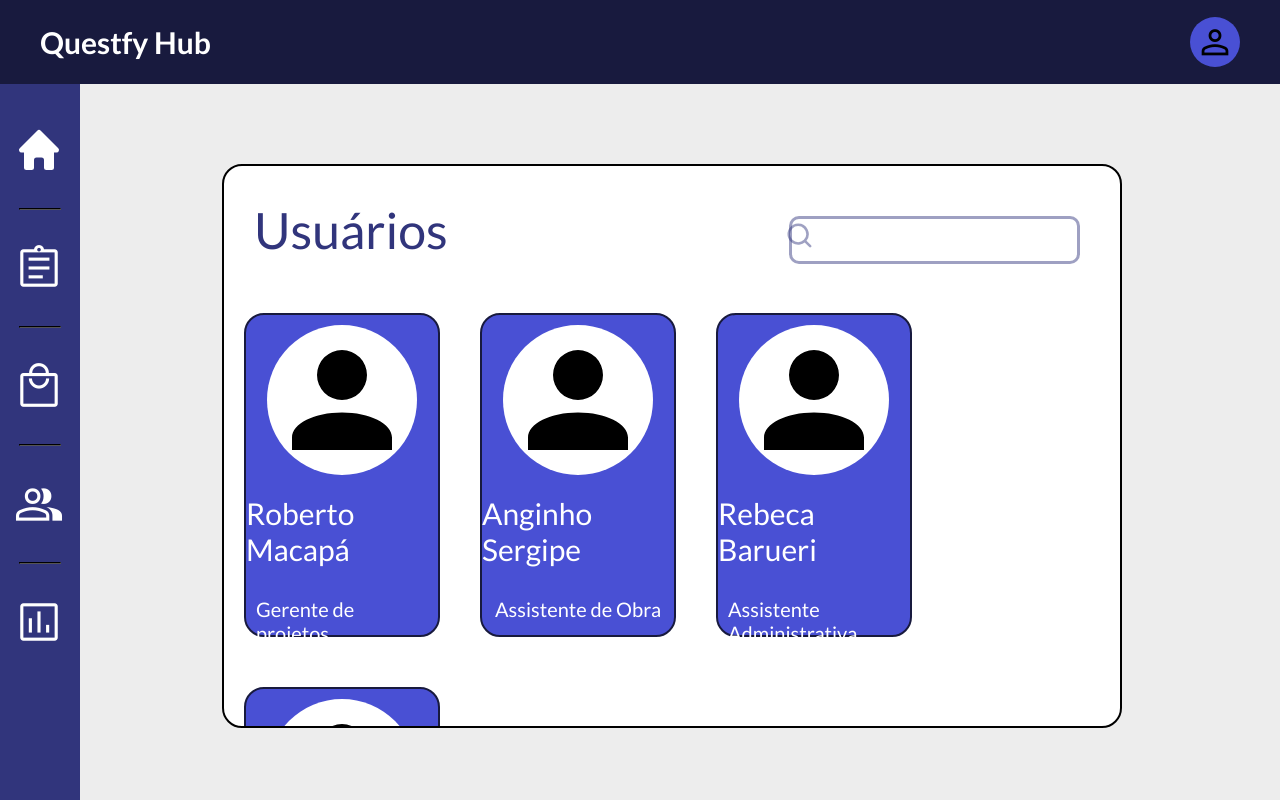
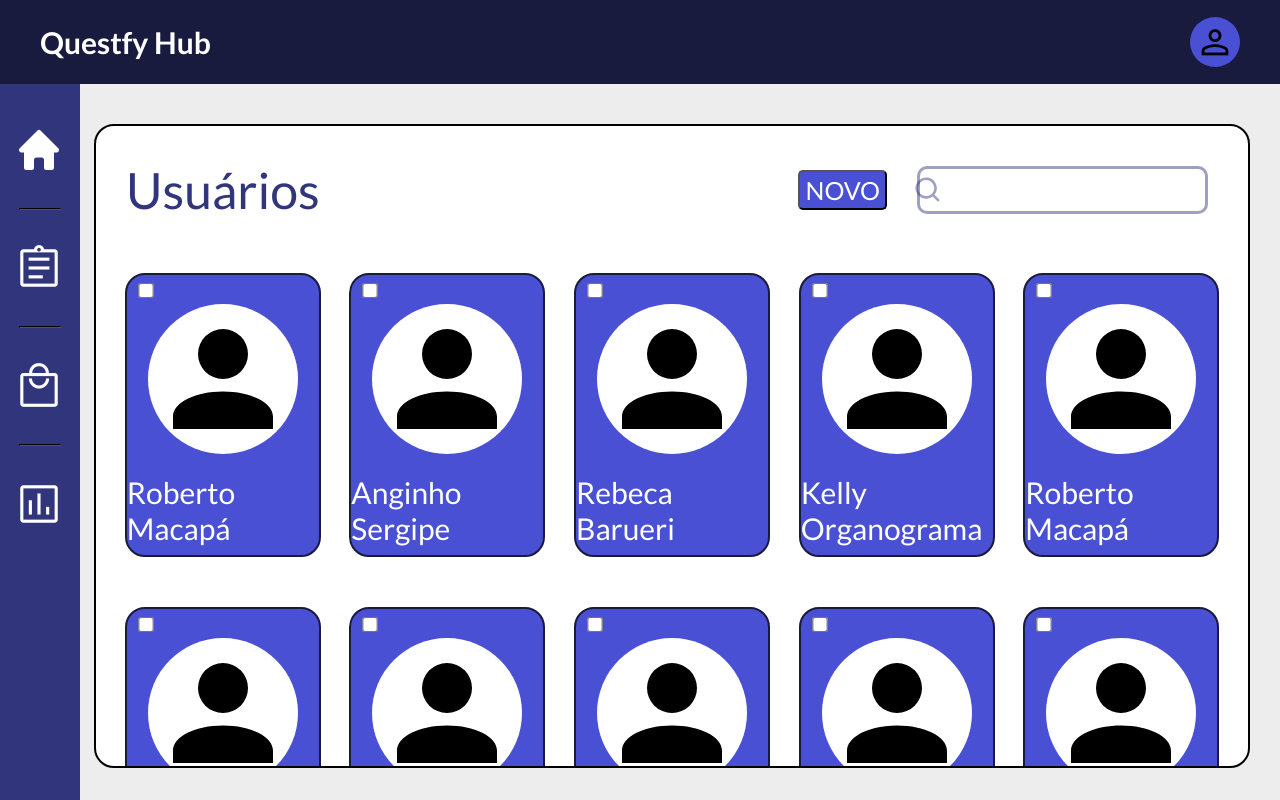
Before and after one commit to Questfy-Hub/Front-End, an Angular app in the folder questfyHub/: page /users in a window 1280 px wide. Built offline with nearby package versions, Linux system fonts and the light colour scheme; sample sign-in values are in the browser's storage.

Commit message:
Atualizando Telas
Atualizando telas de Usuários, Cadastro de Usuários

```diff
--- a/questfyHub/src/app/app.component.ts
+++ b/questfyHub/src/app/app.component.ts
@@ -12,4 +12,6 @@ import { ReactiveFormsModule } from '@angular/forms';
 })
 export class AppComponent {
   title = 'questifyHub';
+
+
 }
--- a/questfyHub/src/app/components/side-navbar/side-navbar.component.html
+++ b/questfyHub/src/app/components/side-navbar/side-navbar.component.html
@@ -34,6 +34,7 @@
         </a>
       </li>
       <hr />
+      @if(isadm){
         <li>
           <a href="users">
             <span class="material-symbols-outlined"> group </span>
@@ -41,6 +42,7 @@
           </a>
         </li>
         <hr />
+      }
       <li>
         <a href="">
           <span class="material-symbols-outlined"> insert_chart </span>
--- a/questfyHub/src/app/components/side-navbar/side-navbar.component.ts
+++ b/questfyHub/src/app/components/side-navbar/side-navbar.component.ts
@@ -1,4 +1,8 @@
 import { Component } from '@angular/core';
+import { AppComponent } from '../../app.component';
+import { UserService } from '../../services/user.service';
+import { environment } from '../../../environments/environment.development';
+import { User } from '../../../user';
 
 @Component({
   selector: 'sideNavbar',
@@ -8,14 +12,12 @@ import { Component } from '@angular/core';
   styleUrl: './side-navbar.component.css'
 })
 export class SideNavbarComponent {
+  isadm: boolean = false
+
+  constructor(private userService: UserService){}
 
 
-
-  expand(){
-    let body = document.getElementById("nav__body")
-    body!.style.width = "200px"
-  }
-  shrink(){
-
+  ngOnInit(){
+    this.isadm = this.userService.checkAdm()
   }
 }
--- a/questfyHub/src/app/components/user-card/user-card.component.css
+++ b/questfyHub/src/app/components/user-card/user-card.component.css
@@ -2,11 +2,24 @@
   display: flex;
   flex-direction: column;
   width: 15vw;
-  height: 40vh;
+  height: 35vh;
   background-color: #4950d4;
   border: 2px solid #181a3e;
   border-radius: 20px;
   color: white;
+}
+input[type="checkbox"] {
+  position: relative;
+  top: .7vh;
+  width: 30px;
+  height: 20px;
+  /* Double-sized Checkboxes */
+  -ms-transform: scale(1.2); /* IE */
+  -moz-transform: scale(1.2); /* FF */
+  -webkit-transform: scale(1.2); /* Safari and Chrome */
+  -o-transform: scale(1.2); /* Opera */
+  transform: scale(1.2);
+  padding: 10px;
 }
 .card__image {
   display: flex;
@@ -30,8 +43,7 @@
   flex-direction: column;
   align-items: center;
   font-size: 20px;
-  margin-top: 20px;
 }
-.card__info > p{
-    margin: 10px;
+.card__info > p {
+  margin: 10px;
 }
--- a/questfyHub/src/app/components/user-card/user-card.component.html
+++ b/questfyHub/src/app/components/user-card/user-card.component.html
@@ -1,4 +1,5 @@
 <div class="card__container">
+  <input type="checkbox" name="" id="">
   <div class="card__image">
     <!--    <img src="https://www.seekpng.com/png/detail/428-4287240_no-avatar-user-circle-icon-png.png"> -->
     <svg
--- a/questfyHub/src/app/pages/cadastro/cadastro.component.css
+++ b/questfyHub/src/app/pages/cadastro/cadastro.component.css
@@ -6,6 +6,7 @@ form{
     flex-direction: column;
     box-shadow: 1px 1px 10px -5px;
     border-radius: 10px;
+    margin-top: 10vh;
 }
 
 h1{
--- a/questfyHub/src/app/pages/login/login.component.ts
+++ b/questfyHub/src/app/pages/login/login.component.ts
@@ -16,16 +16,14 @@ export class LoginComponent {
   errMessage: string = '';
   userLogged = localStorage.getItem('logged')
 
-  constructor(
-    private formBuilder: FormBuilder
-  ){}
+  constructor(private formBuilder: FormBuilder){}
 
 
   ngOnInit(){
     if(this.userLogged == null){
       this.Login(new User())
     }else{
-      window.location.href = 'home'
+      window.location.href = ''
     }
   }
 
--- a/questfyHub/src/app/pages/usuarios/usuarios.component.css
+++ b/questfyHub/src/app/pages/usuarios/usuarios.component.css
@@ -2,10 +2,10 @@
   display: flex;
   flex-direction: column;
   background-color: white;
-  height: 70vh;
-  width: 70vw;
+  height: 80vh;
+  width: 90vw;
   margin-left: 5vw;
-  margin-top: 10vh;
+  margin-top: 5vh;
   border: 2px solid black;
   border-radius: 20px;
 }
@@ -25,11 +25,23 @@
   display: flex;
   align-items: center;
 }
+.search > button{
+  height: 5vh;
+  width: 7vw;
+  background-color: #4950D4;
+  border-radius: 5px;
+  color: white;
+  font-size: 25px;
+  transition: background-color .2s ease;
+}
+.search > button:hover{
+  background-color: #3b41b1;
+}
 
 .search > input {
   height: 5vh;
   width: 20vw;
-  margin: 20px 40px 0 0;
+  margin: 0px 40px 0 0;
   border-radius: 10px;
   padding-left: 2.1vw;
   font-size: 20px;
@@ -44,7 +56,6 @@
   position: relative;
   font-size: 30px;
   left: 2vw;
-  top: .8vh;
   color: #31357c77;
 }
 
@@ -52,13 +63,12 @@
   display: flex;
   flex-direction: row;
   position: relative;
+  justify-content: space-evenly;
   flex-wrap: wrap;
   overflow-y: scroll;
 }
 .users > user-card {
   margin-bottom: 50px;
-  padding-left: 20px;
-  padding-right: 20px;
 }
 /* width */
 ::-webkit-scrollbar {
--- a/questfyHub/src/app/pages/usuarios/usuarios.component.html
+++ b/questfyHub/src/app/pages/usuarios/usuarios.component.html
@@ -2,6 +2,7 @@
   <div class="user__header">
     <h1 style="text-align: center; color: #31357c">Usuários</h1>
     <div class="search">
+      <button onclick="window.location.href = 'register'">NOVO</button>
       <svg xmlns="http://www.w3.org/2000/svg" width="1em" height="1em" viewBox="0 0 24 24"><g fill="none" fill-rule="evenodd"><path d="M24 0v24H0V0zM12.593 23.258l-.011.002l-.071.035l-.02.004l-.014-.004l-.071-.035c-.01-.004-.019-.001-.024.005l-.004.01l-.017.428l.005.02l.01.013l.104.074l.015.004l.012-.004l.104-.074l.012-.016l.004-.017l-.017-.427c-.002-.01-.009-.017-.017-.018m.265-.113l-.013.002l-.185.093l-.01.01l-.003.011l.018.43l.005.012l.008.007l.201.093c.012.004.023 0 .029-.008l.004-.014l-.034-.614c-.003-.012-.01-.02-.02-.022m-.715.002a.023.023 0 0 0-.027.006l-.006.014l-.034.614c0 .012.007.02.017.024l.015-.002l.201-.093l.01-.008l.004-.011l.017-.43l-.003-.012l-.01-.01z"/><path fill="currentColor" d="M10.5 2a8.5 8.5 0 1 0 5.262 15.176l3.652 3.652a1 1 0 0 0 1.414-1.414l-3.652-3.652A8.5 8.5 0 0 0 10.5 2M4 10.5a6.5 6.5 0 1 1 13 0a6.5 6.5 0 0 1-13 0"/></g></svg>
       <input type="text" name="" id="" />
     </div>
--- a/questfyHub/src/app/pages/usuarios/usuarios.component.ts
+++ b/questfyHub/src/app/pages/usuarios/usuarios.component.ts
@@ -1,6 +1,8 @@
 import { Component} from '@angular/core';
 import { UserCardComponent } from '../../components/user-card/user-card.component';
 import { environment } from '../../../environments/environment.development';
+import { User } from '../../../user';
+import { UserService } from '../../services/user.service';
 @Component({
   selector: 'app-usuarios',
   standalone: true,
@@ -10,22 +12,10 @@ import { environment } from '../../../environments/environment.development';
 })
 export class UsuariosComponent {
   users = environment.users
-  logged = localStorage.getItem("logged")
 
 
-  ngOnInit(){
-    this.searchUser(this.logged)
-  }
-
-  searchUser(user: string | null){
-    if(user == null){
-      throw Error('User invalid')
-    }
-    this.users.forEach((user) => {
-      return user.position.toLowerCase() == "administrador de sistema"
-    })
+  constructor(private userService: UserService){}
 
 
-  }
 
 }
--- /dev/null
+++ b/questfyHub/src/app/services/user.service.ts
@@ -0,0 +1,27 @@
+import { Injectable } from '@angular/core';
+import { User } from '../../user';
+import { environment } from '../../environments/environment.development';
+
+@Injectable({
+  providedIn: 'root'
+})
+export class UserService{
+
+  constructor() { }
+
+
+  checkAdm(){
+    let isAdm: boolean = false;
+    environment.users.forEach((user)=>{
+      if(user.username == localStorage.getItem('logged')){
+        if(user.position.toLowerCase() == 'administrador de sistemas'){
+          isAdm = true
+        }
+      }
+    })
+    return isAdm;
+  }
+
+
+
+}
--- a/questfyHub/src/environments/environment.development.ts
+++ b/questfyHub/src/environments/environment.development.ts
@@ -4,7 +4,15 @@ const users: User[] = [
     new User('Roberto Macapá', 'Robs', 'robsmacapa@gmail.com','projects', 'Gerente de projetos'),
     new User('Anginho Sergipe', 'Angel', 'angelsrp@gmail.com', 'assistenceBuild' ,'Assistente de Obra'),
     new User('Rebeca Barueri', 'Rebar', 'becabarueri@gmail.com', 'admAssistence' ,'Assistente Administrativa'),
-    new User('Kelly Organograma', 'Kell' ,'kellorga@gmail.com', 'adm', 'Administrador de Sistema')
+    new User('Kelly Organograma', 'Kell' ,'kellorga@gmail.com', 'adm', 'Administrador de Sistemas'),
+    new User('Roberto Macapá', 'Robs', 'robsmacapa@gmail.com','projects', 'Gerente de projetos'),
+    new User('Anginho Sergipe', 'Angel', 'angelsrp@gmail.com', 'assistenceBuild' ,'Assistente de Obra'),
+    new User('Rebeca Barueri', 'Rebar', 'becabarueri@gmail.com', 'admAssistence' ,'Assistente Administrativa'),
+    new User('Kelly Organograma', 'Kell' ,'kellorga@gmail.com', 'adm', 'Administrador de Sistemas'),
+    new User('Roberto Macapá', 'Robs', 'robsmacapa@gmail.com','projects', 'Gerente de projetos'),
+    new User('Anginho Sergipe', 'Angel', 'angelsrp@gmail.com', 'assistenceBuild' ,'Assistente de Obra'),
+    new User('Rebeca Barueri', 'Rebar', 'becabarueri@gmail.com', 'admAssistence' ,'Assistente Administrativa'),
+    new User('Kelly Organograma', 'Kell' ,'kellorga@gmail.com', 'adm', 'Administrador de Sistemas')
 ]
 
 
```
Lines whose indentation alone changed are shown as unchanged.
